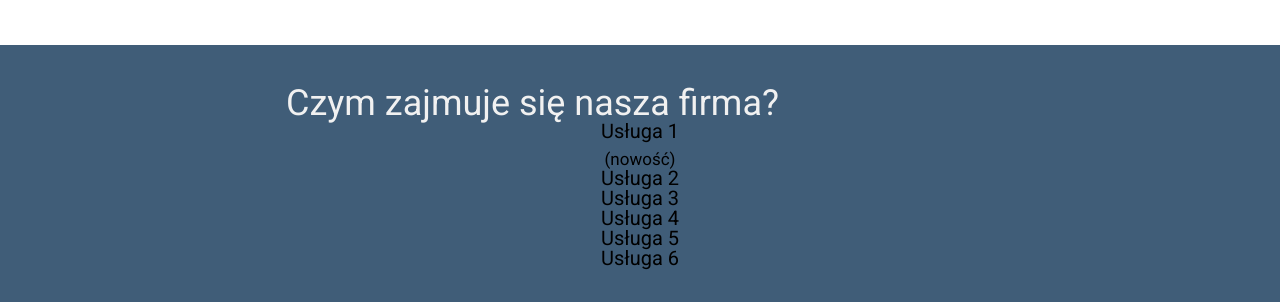
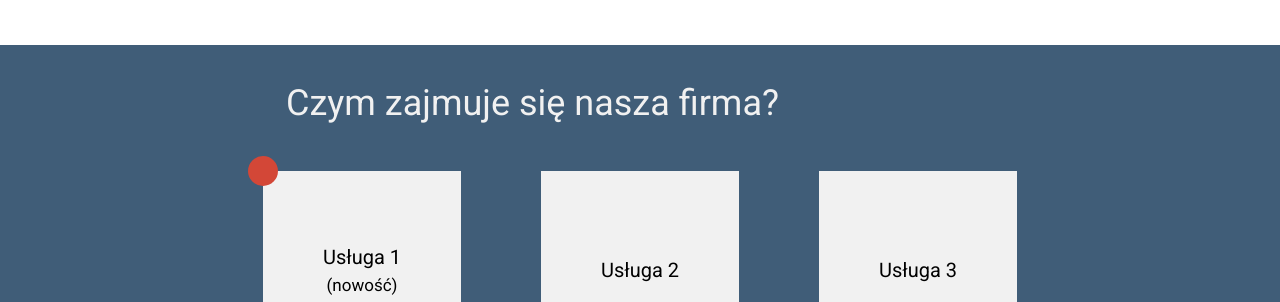
Before and after one commit to agnieszkaflow/PROJEKT2_RWD, a plain HTML site: page index.html in a window 1280 px wide. Shown: the part 1661-1963 px from the top of the page. Drawn offline with Linux system fonts and the light colour scheme.

Commit message:
Add files via upload

```diff
--- a/style.css
+++ b/style.css
@@ -122,11 +122,6 @@ h2 {
   padding: 50px 0;
 }
 
-.specialist:nth-of-type(odd) .photo,
-.specialist:nth-of-type(even) .details {
-  text-align: justify;
-}
-
 .details h3 {
   margin-bottom: 20px;
   font-weight: bold;
@@ -148,7 +143,7 @@ h2 {
   padding-top: 10px;
 }
 
-.flex-container {
+.grid-container {
   display: grid;
   grid-template-columns: auto;
   grid-column-gap: 80px;
@@ -158,10 +153,9 @@ h2 {
   justify-content: center;
 }
 
-.flex-container > .flex-box {
+.grid-container > .flex-box {
   width: 198px;
   height: 198px;
-
   background-color: #f1f1f1;
 }
 
@@ -173,7 +167,7 @@ h2 {
   transition-duration: 0.5s;
 }
 
-.flex-container > .flex-box:nth-child(1)::before {
+.grid-container > .flex-box:nth-child(1)::before {
   content: " ";
   height: 30px;
   width: 30px;
@@ -221,7 +215,7 @@ h2 {
     width: 565px;
   }
 
-  .flex-container {
+  .grid-container {
     display: grid;
     grid-template-columns: auto auto;
     grid-column-gap: 80px;
@@ -299,11 +293,11 @@ h2 {
     transform: scale(1.05);
   }
 
-  .flex-container {
+  .grid-container {
     grid-template-columns: auto auto auto;
   }
 
-  .flex-container > .flex-box {
+  .grid-container > .flex-box {
     width: 198px;
     height: 198px;
     margin: auto;
```
